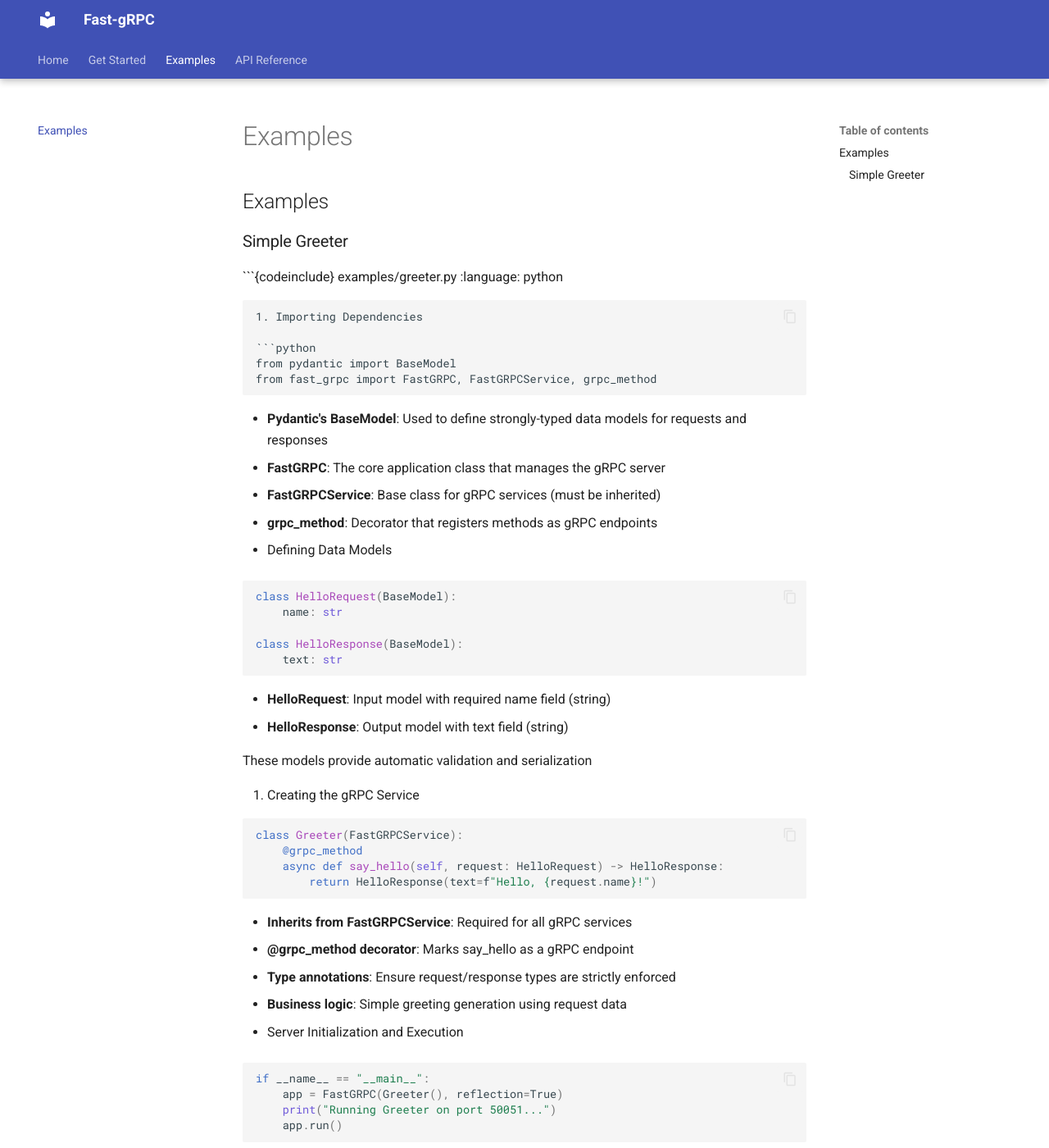
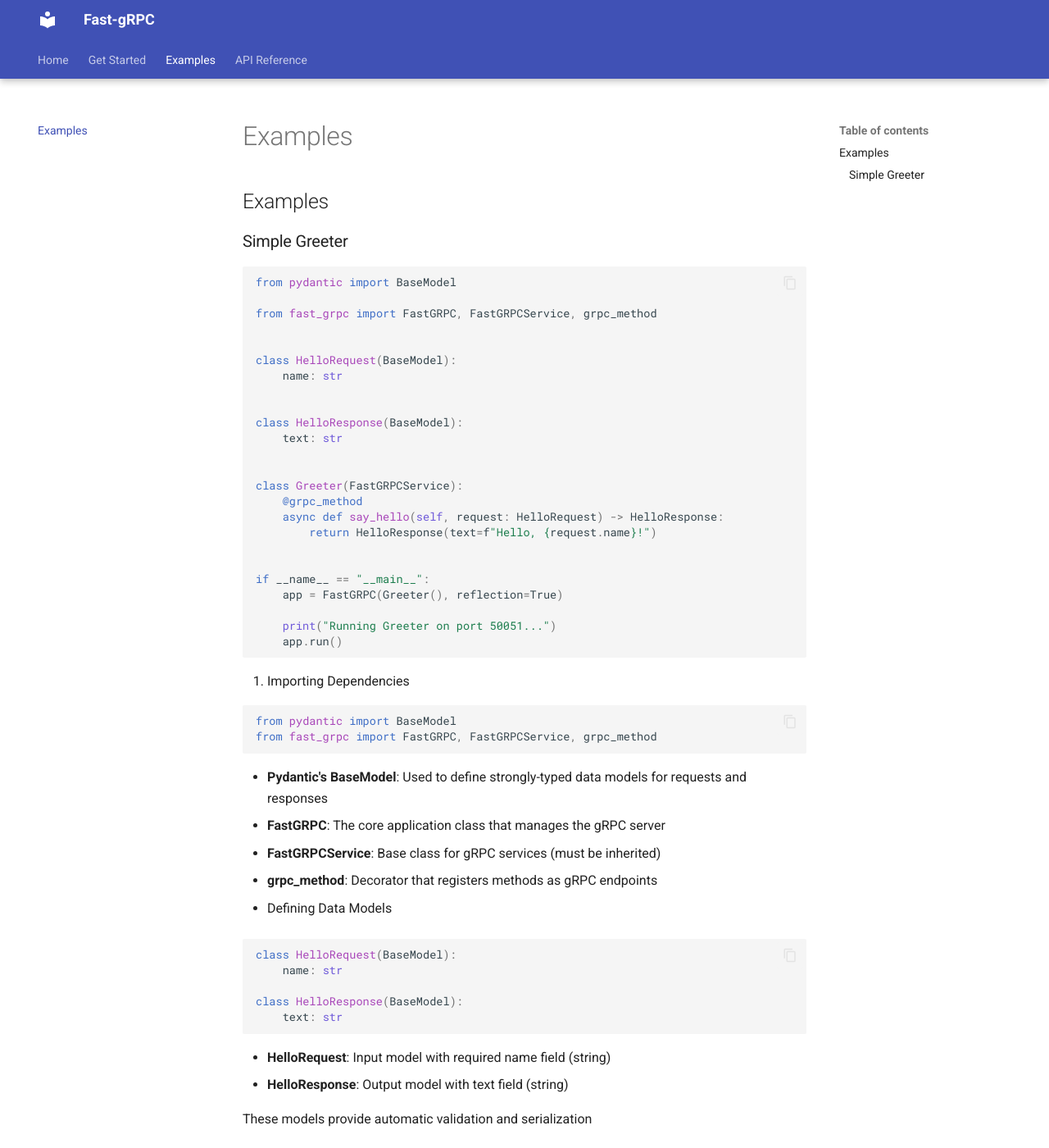
Before and after one commit to OlegYurchik/fast-grpc, an MkDocs documentation site: the page built from docs/examples.md, in a window 1280 px wide and 1400 px high. Shown: the whole window at 82% size. Built offline with MkDocs 1.6.1 and Material for MkDocs 9.7.7, drawn with Linux system fonts in a browser that asks for light colours.

Commit message:
fix: documentation

````diff
--- a/docs/examples.md
+++ b/docs/examples.md
@@ -2,8 +2,31 @@
 
 ## Simple Greeter
 
-```{codeinclude} examples/greeter.py
-:language: python
+```python
+from pydantic import BaseModel
+
+from fast_grpc import FastGRPC, FastGRPCService, grpc_method
+
+
+class HelloRequest(BaseModel):
+    name: str
+
+
+class HelloResponse(BaseModel):
+    text: str
+
+
+class Greeter(FastGRPCService):
+    @grpc_method
+    async def say_hello(self, request: HelloRequest) -> HelloResponse:
+        return HelloResponse(text=f"Hello, {request.name}!")
+
+
+if __name__ == "__main__":
+    app = FastGRPC(Greeter(), reflection=True)
+
+    print("Running Greeter on port 50051...")
+    app.run()
 ```
 
 1. Importing Dependencies
--- a/mkdocs.yaml
+++ b/mkdocs.yaml
@@ -3,7 +3,7 @@ nav:
   - Home: index.md
   - Get Started: get_started.md
   - Examples: examples.md
-  - API Reference: reference.md
+  - API Reference: api_reference.md
 
 theme:
   name: material
@@ -51,7 +51,6 @@ plugins:
             show_source: false
             crossref: true
             anchor: true
-  - codeinclude
 
 markdown_extensions:
   - admonition
--- a/pyproject.toml
+++ b/pyproject.toml
@@ -29,7 +29,6 @@ pylint-quotes = "^0.2.3"
 mkdocs = "^1.6.1"
 mkdocs-material = "^9.6.15"
 mkdocstrings = {version = "^0.30.0", extras = ["python"]}
-mkdocs-codeinclude-plugin = "^0.2.1"
 
 [build-system]
 requires = ["poetry-core"]
````
Also changed, not shown: other parts of docs/examples.md (+2 -0 lines), docs/get_started.md (+2 -0 lines), docs/index.md (+4 -4 lines), docs/api_reference.md (renamed from docs/reference.md).
